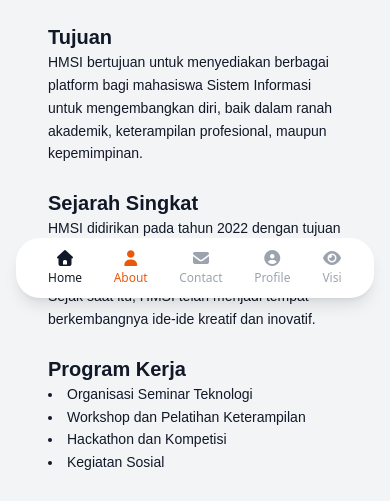
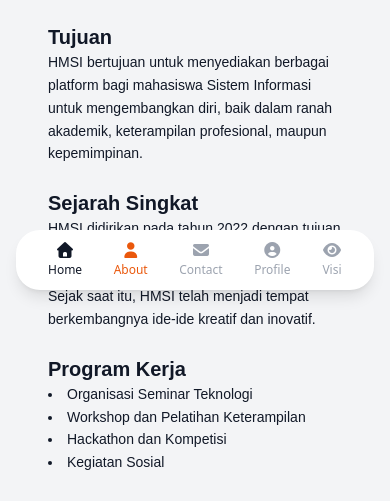
Before and after one commit to donirmdhn42/hmsi, a Flask app: page /about in a window 390 px wide. Shown: the part 542-1043 px from the top of the page. Run offline with Flask 3, Linux system fonts and the light colour scheme; some libraries are stand-ins or nearby versions.

Commit message:
Update base.html

```diff
--- a/templates/base.html
+++ b/templates/base.html
@@ -78,7 +78,7 @@
         </nav>
 
         <!-- Navbar for Mobile (Bottom) -->
-        <nav class="lg:hidden fixed bottom-1 left-4 right-4 bg-white dark:bg-gray-900 text-gray-900 dark:text-white transition-colors shadow-lg rounded-3xl z-50">
+        <nav class="lg:hidden fixed bottom-3 left-4 right-4 bg-white dark:bg-gray-900 text-gray-900 dark:text-white transition-colors shadow-lg rounded-3xl z-50">
           <div class="container flex justify-between py-3 px-8">
             <a class="flex flex-col items-center hover:scale-105 transition-transform {% if request.endpoint == 'home' %} text-orange-600 {% endif %}" href="{{ url_for('home') }}">
               <i class="fas fa-home text-1xl mb-1"></i>
```
